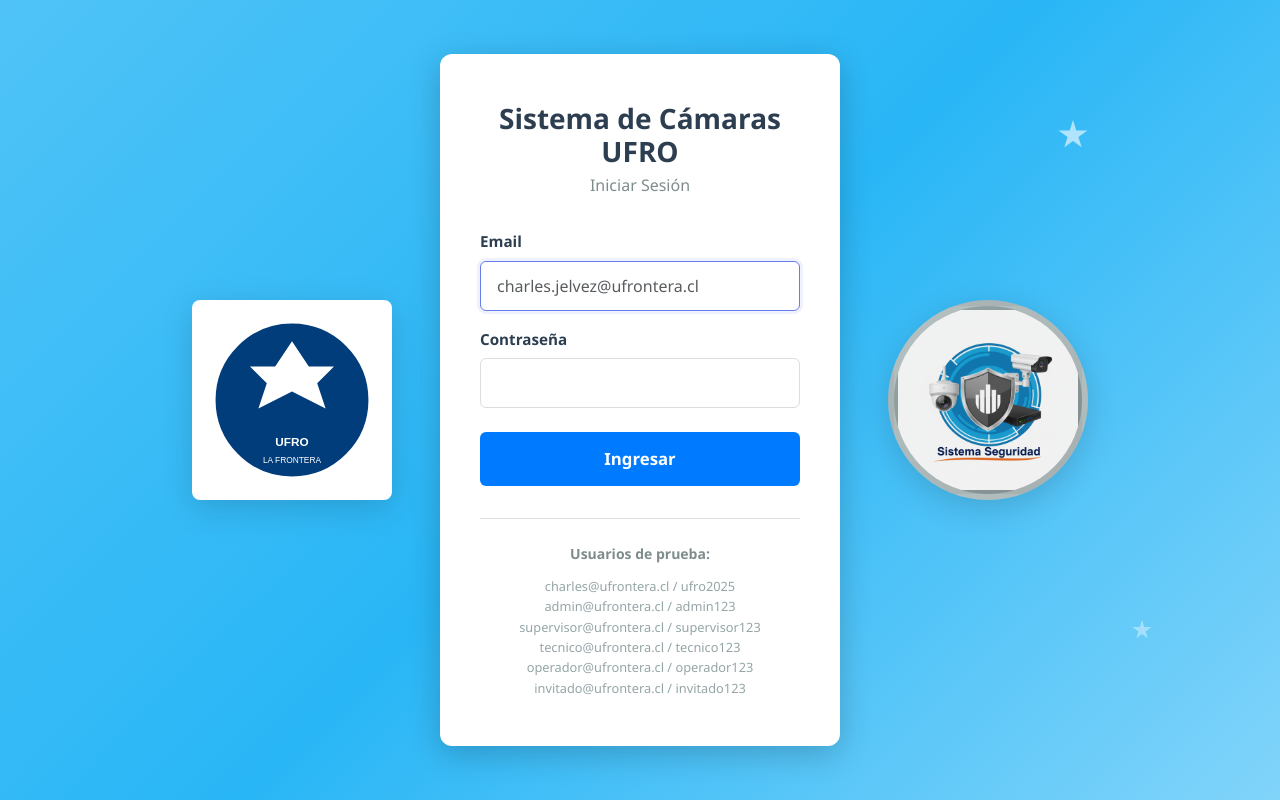
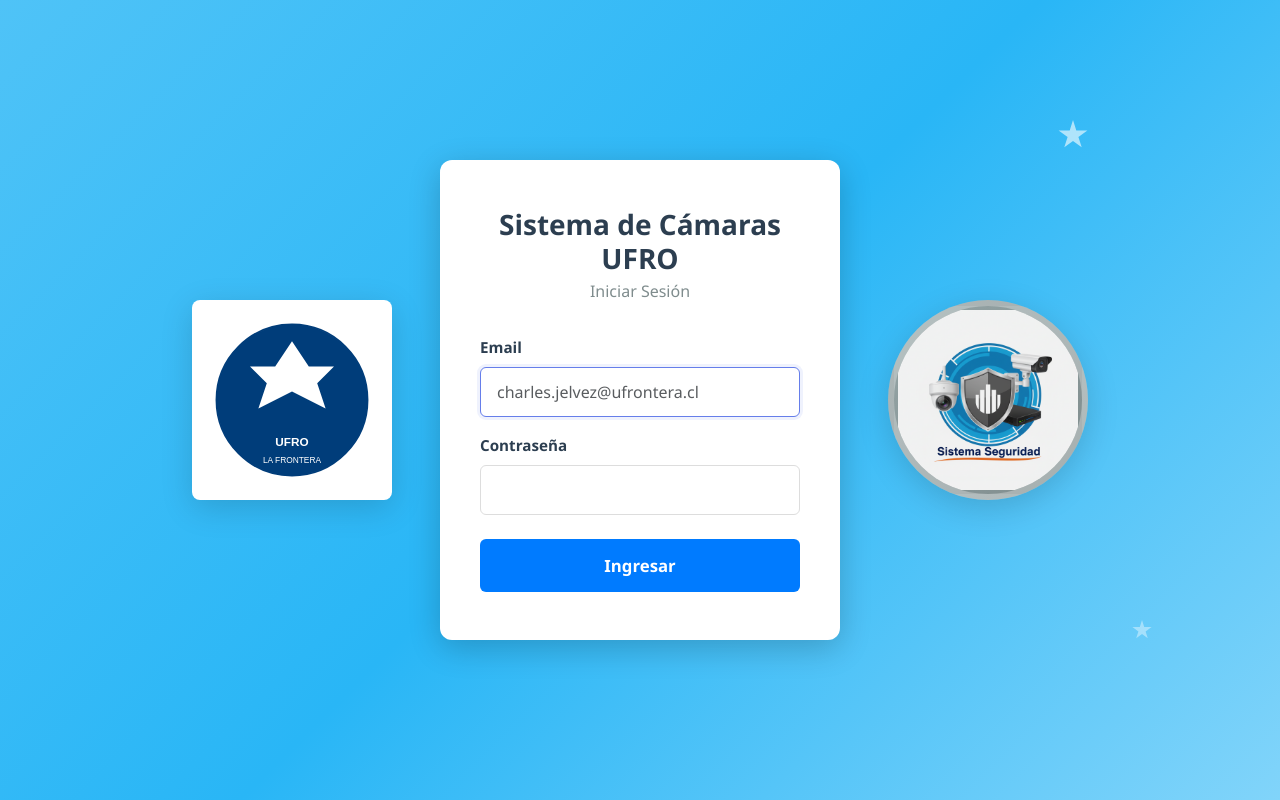
Before and after one commit to ultimocorreoexistente-prog/sistema-camaras-ufro-limpio, a Flask app: page /login in a window 1280 px wide. Run offline with Flask 3, Linux system fonts and the light colour scheme.

Commit message:
Sync with matrix message 329288187326558

```diff
--- a/templates/login.html
+++ b/templates/login.html
@@ -275,17 +275,7 @@
                 <button type="submit" class="btn-login">Ingresar</button>
             </form>
 
-            <div class="users-info">
-                <p class="users-info-title">Usuarios de prueba:</p>
-                <div class="users-list">
-                    charles@ufrontera.cl / ufro2025<br>
-                    admin@ufrontera.cl / admin123<br>
-                    supervisor@ufrontera.cl / supervisor123<br>
-                    tecnico@ufrontera.cl / tecnico123<br>
-                    operador@ufrontera.cl / operador123<br>
-                    invitado@ufrontera.cl / invitado123
-                </div>
-            </div>
+
         </div>
 
         <!-- Logo Sistema Seguridad (derecha) -->
```
